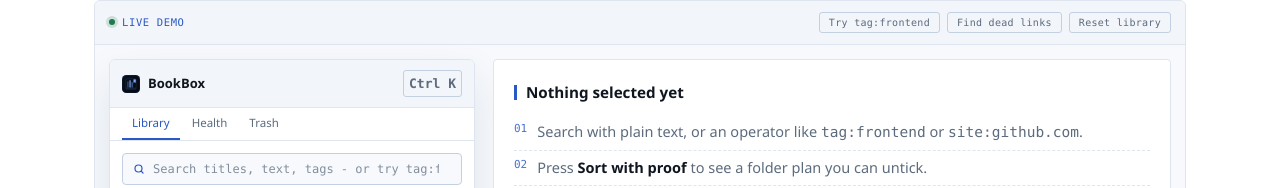
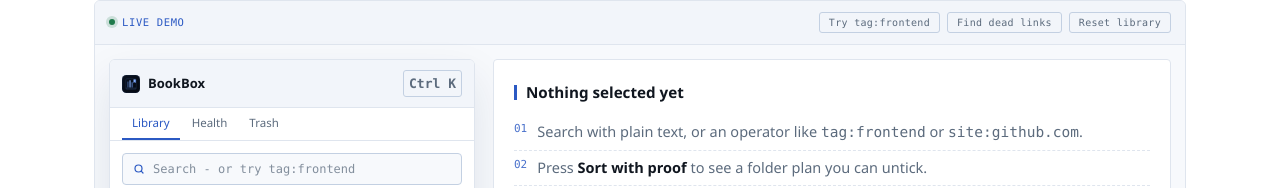
Before and after one commit to LvSpook/BookBox, a browser extension: page docs/index.html in a window 1280 px wide. Shown: the part 1610-1798 px from the top of the page. Drawn offline with Linux system fonts and the light colour scheme.

Commit message:
Shorten the demo search placeholder

```diff
--- a/docs/index.html
+++ b/docs/index.html
@@ -162,7 +162,7 @@
             <div class="demo-panel" data-panel="library">
               <label class="mock-search" for="demo-q">
                 <svg width="12" height="12" viewBox="0 0 24 24" fill="none" stroke="currentColor" stroke-width="2.4" stroke-linecap="round" aria-hidden="true"><circle cx="11" cy="11" r="7"/><path d="M20 20l-3.6-3.6"/></svg>
-                <input id="demo-q" type="search" autocomplete="off" spellcheck="false" placeholder="Search titles, text, tags - or try tag:frontend">
+                <input id="demo-q" type="search" autocomplete="off" spellcheck="false" placeholder="Search - or try tag:frontend">
               </label>
               <div class="demo-chips" id="demo-active-filters"></div>
               <div class="mock-list" id="demo-results" role="list" aria-live="polite"></div>
```
